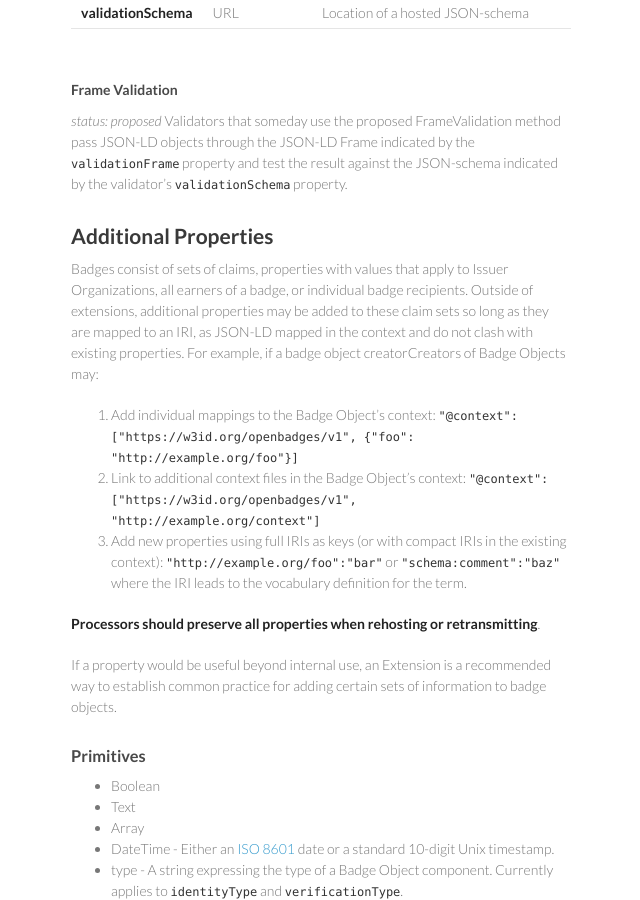
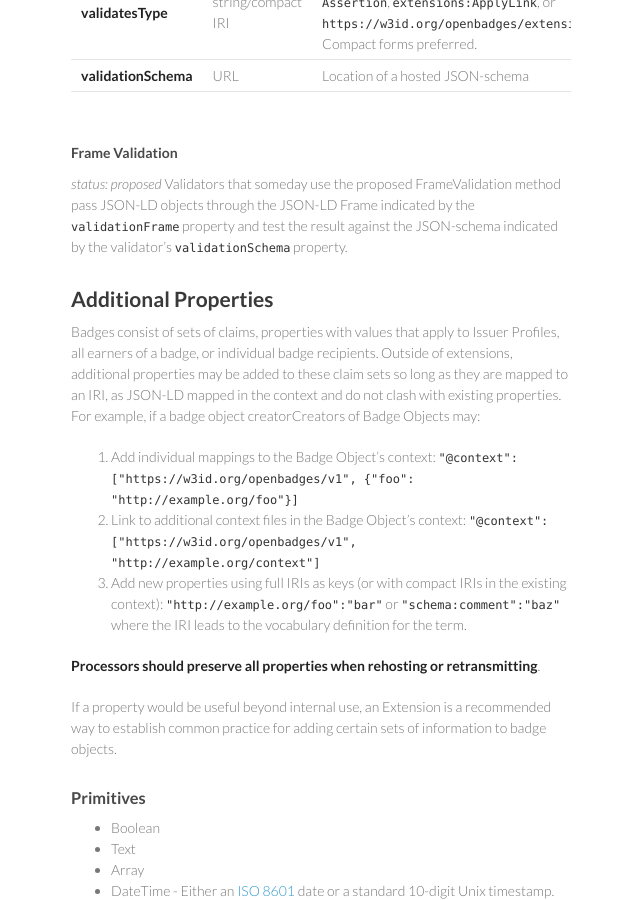
Before and after one commit to 1EdTech/openbadges-specification, a Jekyll site: the page built from index.md, in a window 1280 px wide and 900 px high, scrolled down 7344 px. Shown: the whole window, without its empty margins (499-1139 px from the left). Built offline with Jekyll 4.4.1, drawn with Linux system fonts in a browser that asks for light colours; part of the change alters nothing that is shown; some of the changed text lies outside the part shown.

Commit message:
Fix additional references to issuers as organizations and associated miscapitalized IRIs from the context file

```diff
--- a/index.md
+++ b/index.md
@@ -117,10 +117,10 @@ Property | Expected Type | Description
 **name** | Text | The name of the achievement.
 **description** | Text | A short description of the achievement.
 **image** | [Data URI](http://en.wikipedia.org/wiki/Data_URI_scheme) or URL | URL of an image representing the achievement.
-<a id="Criteria"></a>**criteria** | URL | URL of the criteria for earning the achievement. If the badge represents an educational achievement, consider marking up this up with [LRMI](http://www.lrmi.net/)
+<a id="criteria"></a>**criteria** | URL | URL of the criteria for earning the achievement. If the badge represents an educational achievement, consider marking up this up with [LRMI](http://www.lrmi.net/)
 **issuer** | URL | URL of the organization that issued the badge. Endpoint should be an [Issuer Profile](#Issuer)
 alignment | Array of [AlignmentObject](#Alignment)s | List of objects describing which educational standards this badge aligns to, if any.
-<a id="Tags"></a>tags | Array of Text | List of tags that describe the type of achievement.
+<a id="tags"></a>tags | Array of Text | List of tags that describe the type of achievement.
 
 </div>
 
@@ -144,16 +144,16 @@ A collection of information about the entity or organization issuing the Open Ba
 <div class="table-wrapper">
 
 Property | Expected Type | Description
---------|------------|-----------
+---------|---------------|------------
 **@context** | JSON-LD Context | `https://w3id.org/openbadges/v1` or valid JSON-LD context array or object including the 1.1 Open Badges Context
 **id** | URL | Unique IRI for the hosted Issuer Profile file.
 **type** | JSON-LD type | valid JSON-LD representation of the Issuer type. In most cases, this will simply be the string `Issuer`. An array including `Issuer` and other string elements that are either URLs or compact IRIs within the current context are allowed.
-<a id="name"></a>**name** | Text | The name of the issuing organization.
-**url** | URL | URL of the institution
-<a id="description"></a>description | Text | A short description of the institution
-<a id="image"></a>image | [Data URI](http://en.wikipedia.org/wiki/Data_URI_scheme) or URL | An image representing the institution
-<a id="email"></a>email | Text | Contact address for someone at the organization.
-<a id="RevocationList"></a>revocationList | URL |  URL of the Badge Revocation List. The endpoint should be a JSON representation of an object where the keys are the `uid` or `id` of a revoked badge assertion, and the values are the reason for revocation. It is only recommended that signed badge issuers use this method when they have revoked at least one badge.
+**name** | Text | The name of the issuing entity or organization.
+**url** | URL | URL homepage of the issuer, whether individual or institutional.
+description | Text | A short description of the issuer entity or organization
+image | [Data URI](http://en.wikipedia.org/wiki/Data_URI_scheme) or URL | An image representing the issuer
+email | Text | Contact address for the individual or organization.
+<a id="revocationList"></a>revocationList | URL |  URL of the Badge Revocation List. The endpoint should be a JSON representation of an object where the keys are the `uid` or `id` of a revoked badge assertion, and the values are the reason for revocation. It is only recommended that signed badge issuers use this method when they have revoked at least one badge.
 
 </div>
 
@@ -224,7 +224,7 @@ Validators that someday use the proposed FrameValidation method pass JSON-LD obj
 
 ## <a id="additional-properties"></a>Additional Properties
 
-Badges consist of sets of claims, properties with values that apply to Issuer Organizations, all earners of a badge, or individual badge recipients. Outside of extensions, additional properties may be added to these claim sets so long as they are mapped to an IRI, as JSON-LD mapped in the context and do not clash with existing properties. For example, if a badge object creatorCreators of Badge Objects may:
+Badges consist of sets of claims, properties with values that apply to Issuer Profiles, all earners of a badge, or individual badge recipients. Outside of extensions, additional properties may be added to these claim sets so long as they are mapped to an IRI, as JSON-LD mapped in the context and do not clash with existing properties. For example, if a badge object creatorCreators of Badge Objects may:
 
 1. Add individual mappings to the Badge Object's context: `"@context":["https://w3id.org/openbadges/v1", {"foo": "http://example.org/foo"}]`
 2. Link to additional context files in the Badge Object's context: `"@context":["https://w3id.org/openbadges/v1", "http://example.org/context"]`
```
